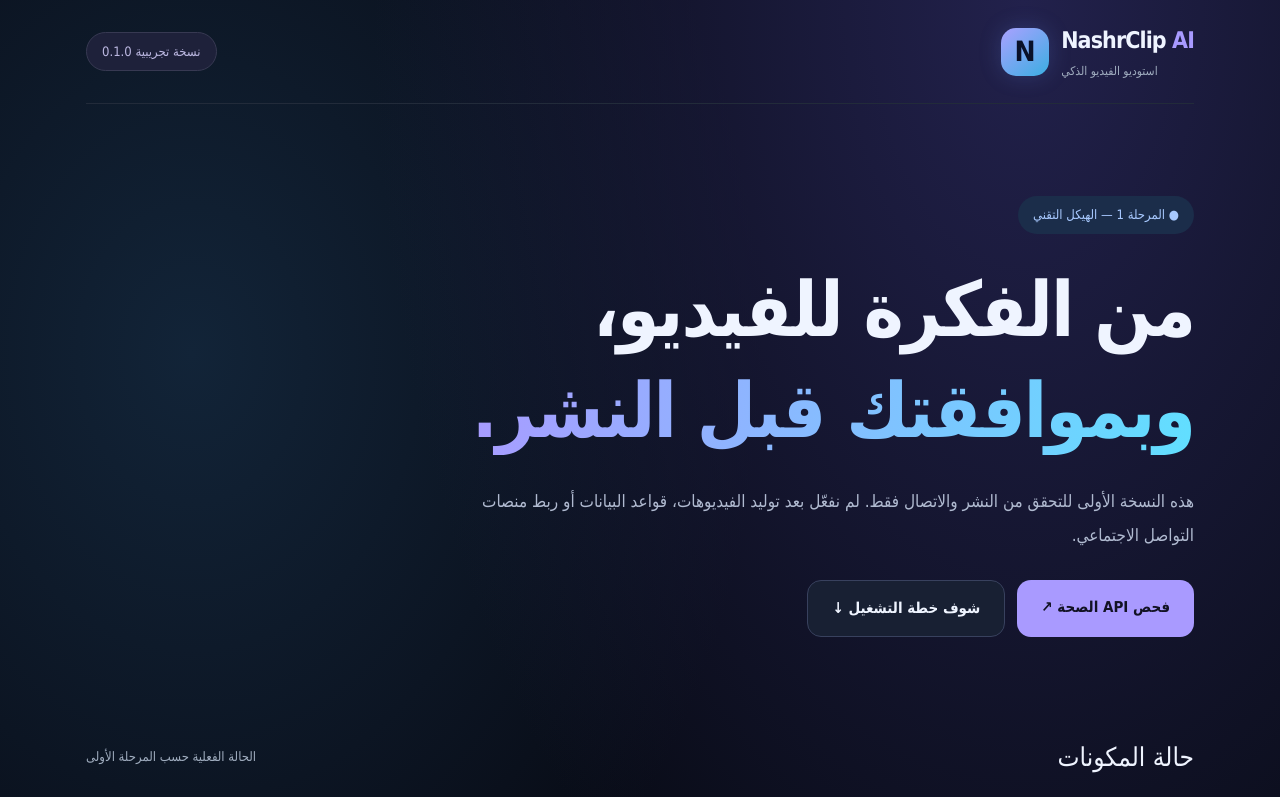
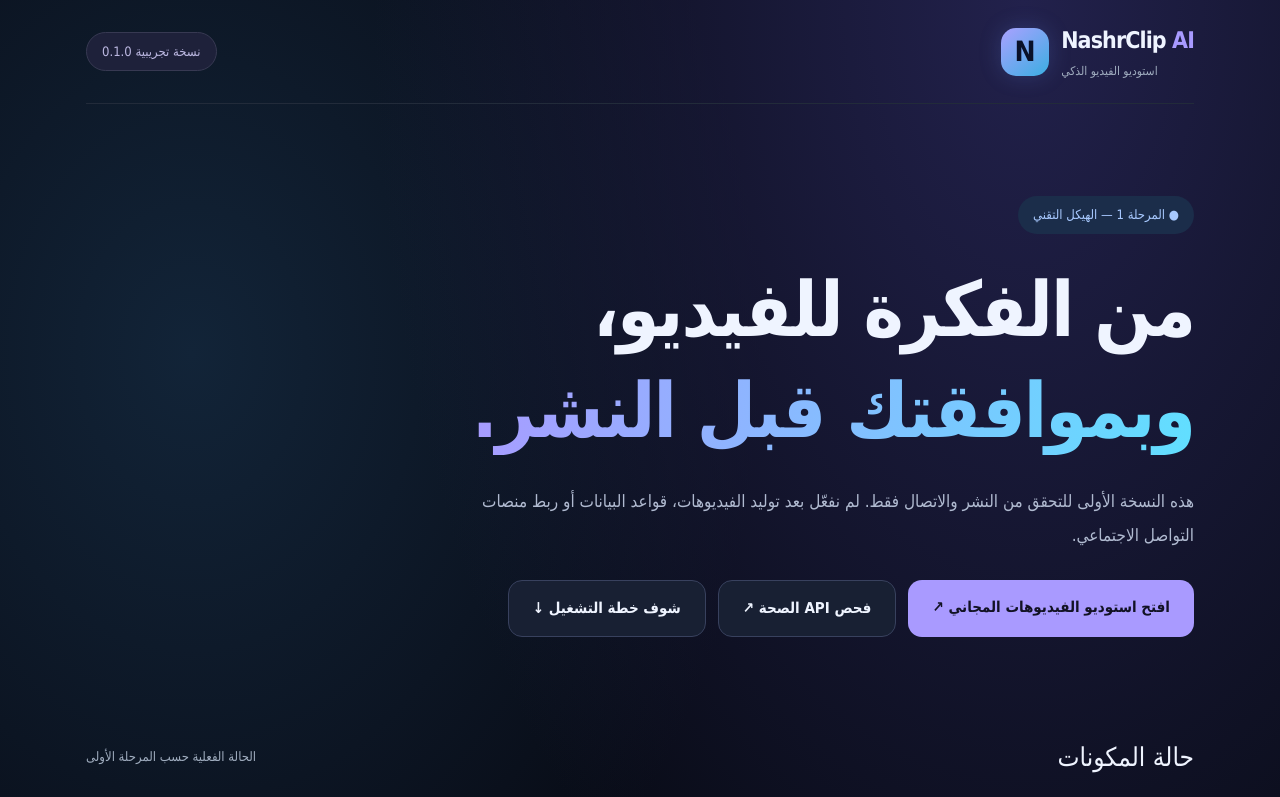
Before and after one commit to aminaboukarnia-netizen/degital-girona, a Next.js app: page / in a window 1280 px wide. Shown: the top 797 px of the page. Built offline with nearby package versions, Linux system fonts and the light colour scheme.

Commit message:
feat: link cost-free video idea studio from homepage

```diff
--- a/src/app/page.tsx
+++ b/src/app/page.tsx
@@ -12,7 +12,8 @@ export default function Home() {
         <h1>من الفكرة للفيديو،<br /><em>وبموافقتك قبل النشر.</em></h1>
         <p>هذه النسخة الأولى للتحقق من النشر والاتصال فقط. لم نفعّل بعد توليد الفيديوهات، قواعد البيانات أو ربط منصات التواصل الاجتماعي.</p>
         <div className="actions">
-          <a className="primary" href="/api/health" target="_blank" rel="noreferrer">فحص API الصحة <span>↗</span></a>
+          <a className="primary" href="/studio">افتح استوديو الفيديوهات المجاني <span>↗</span></a>
+          <a className="secondary" href="/api/health" target="_blank" rel="noreferrer">فحص API الصحة <span>↗</span></a>
           <a className="secondary" href="#steps">شوف خطة التشغيل ↓</a>
         </div>
       </section>
```
